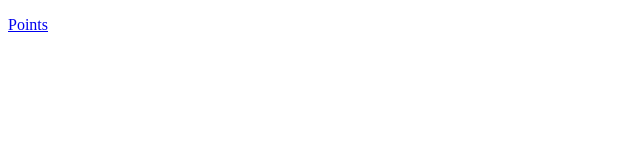
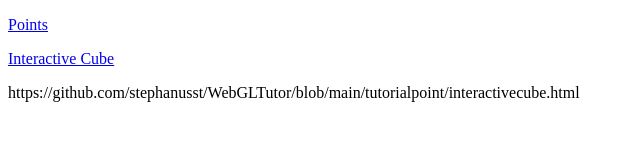
Before and after one commit to stephanusst/WebGLTutor, a plain HTML site: page index.html in a window 1280 px wide. Shown: the whole page, without its empty margins (0-640 px from the left). Drawn offline with Linux system fonts and the light colour scheme.

Commit message:
Update index.html

```diff
--- a/index.html
+++ b/index.html
@@ -5,6 +5,8 @@
 </head>
 <body>
 <p><a href="tutorialpoint/points.html">Points</a></p>
+<p><a href="tutorialpoint/interactivecube.html">Interactive Cube</a></p>
 
+  https://github.com/stephanusst/WebGLTutor/blob/main/tutorialpoint/interactivecube.html
 </body>
 </html>
```
